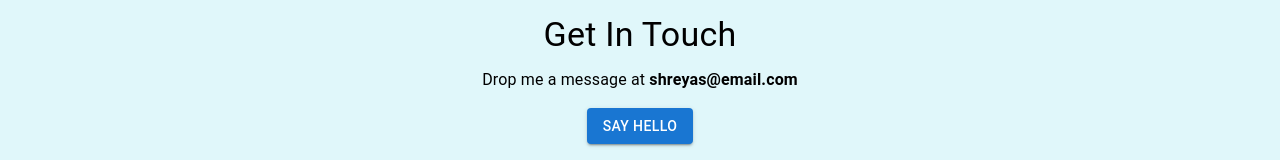
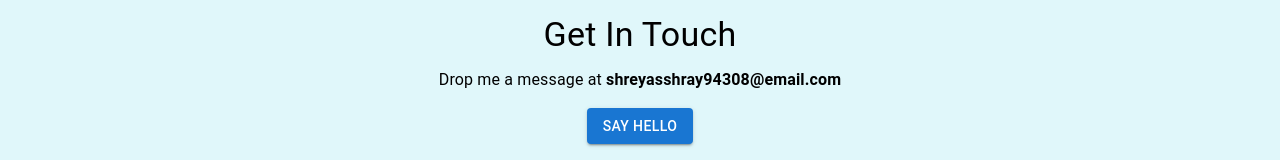
Before and after one commit to ShreyasShray/my-portfolio, a React (Create React App) app: page / in a window 1280 px wide. Shown: the part 1986-2146 px from the top of the page. Built offline with nearby package versions, Linux system fonts and the light colour scheme.

Commit message:
Changed the email in contacts

```diff
--- a/src/components/Contact.jsx
+++ b/src/components/Contact.jsx
@@ -20,9 +20,9 @@ export default function Contact() {
 				Get In Touch
 			</Typography>
 			<Typography variant="body1" mb={2}>
-				Drop me a message at <strong>shreyas@email.com</strong>
+				Drop me a message at <strong>shreyasshray94308@email.com</strong>
 			</Typography>
-			<Button variant="contained" href="mailto:shreyas@email.com">
+			<Button variant="contained" href="mailto:shreyasshray94308@email.com">
 				Say Hello
 			</Button>
 		</Box>
```
